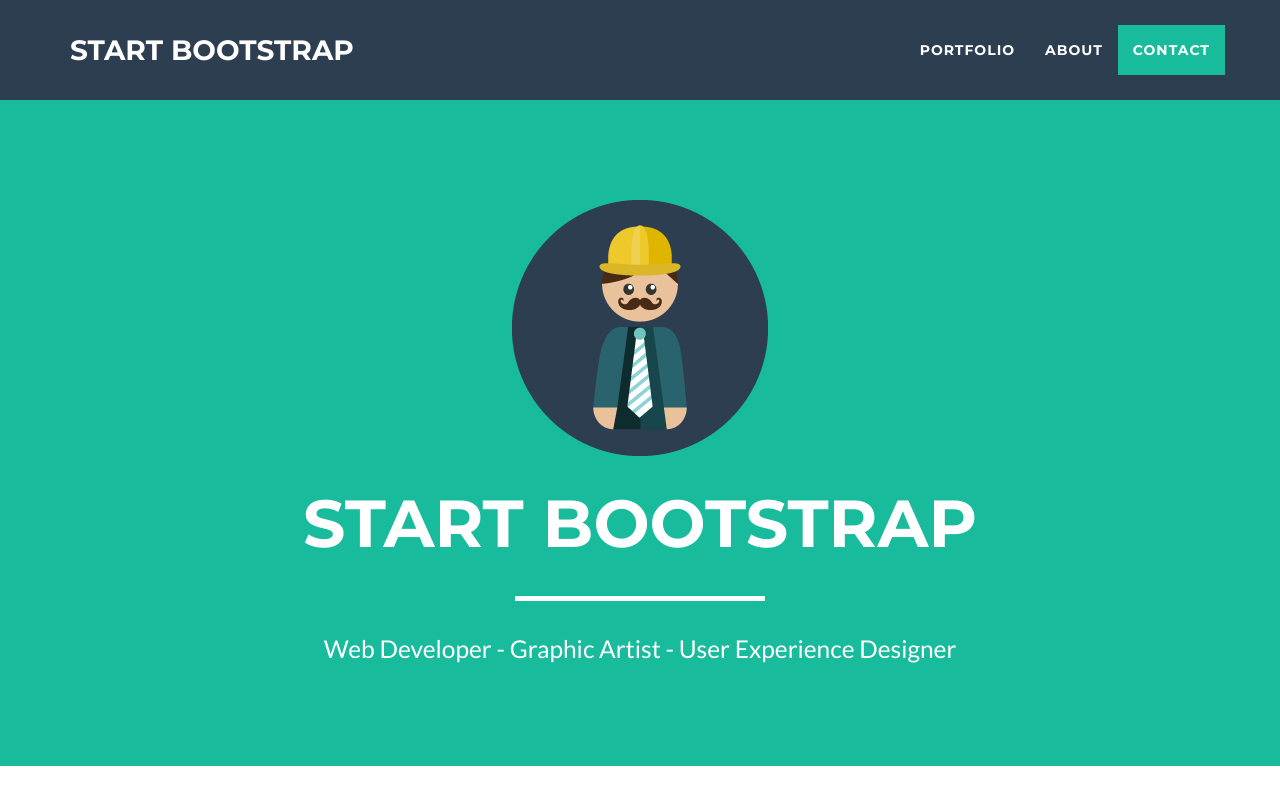
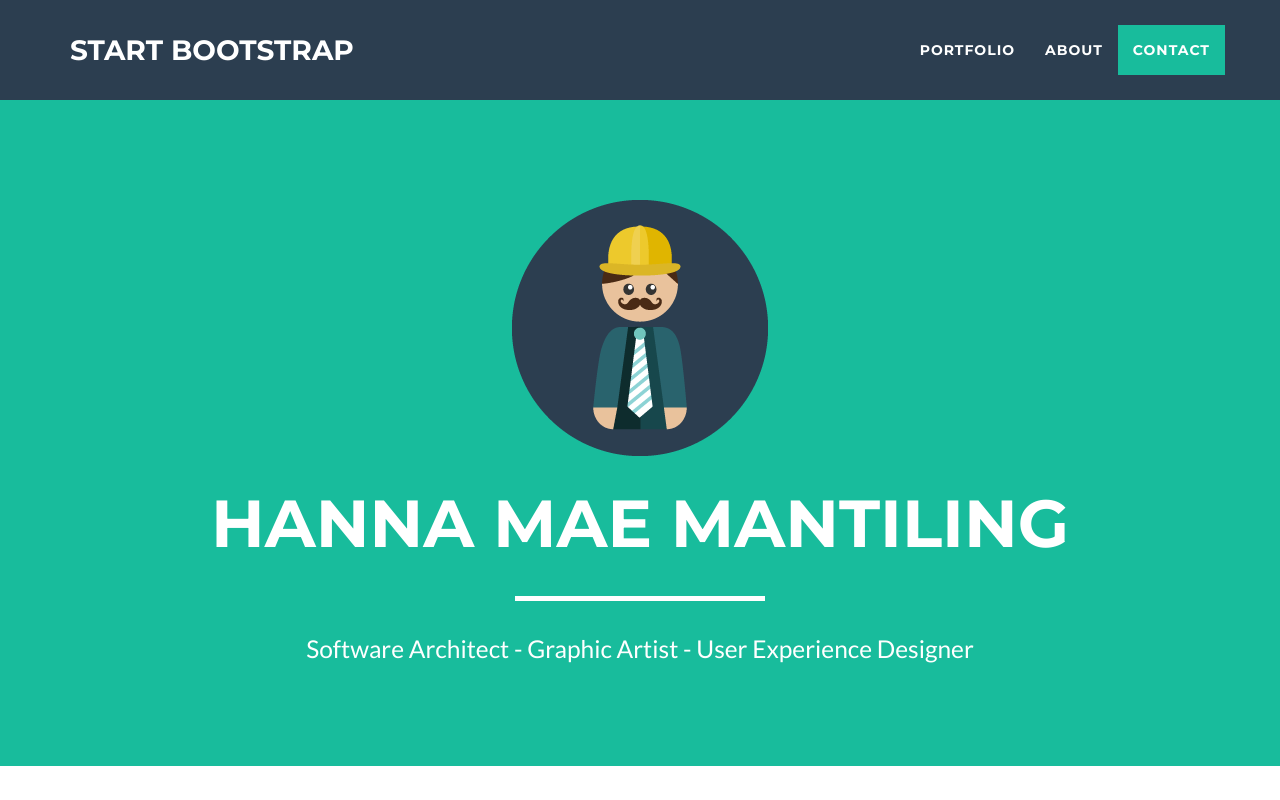
Before and after one commit to hannakimi/hannakimi.github.io, a website: page index.html in a window 1280 px wide. Shown: the top 800 px of the page. Drawn offline with nearby package versions, Linux system fonts and the light colour scheme.

Commit message:
Add files via upload

```diff
--- a/index.html
+++ b/index.html
@@ -73,9 +73,9 @@
                 <div class="col-lg-12">
                     <img class="img-responsive" src="img/profile.png" alt="">
                     <div class="intro-text">
-                        <span class="name">Start Bootstrap</span>
+                        <span class="name">Hanna Mae Mantiling</span>
                         <hr class="star-light">
-                        <span class="skills">Web Developer - Graphic Artist - User Experience Designer</span>
+                        <span class="skills">Software Architect - Graphic Artist - User Experience Designer</span>
                     </div>
                 </div>
             </div>
```
